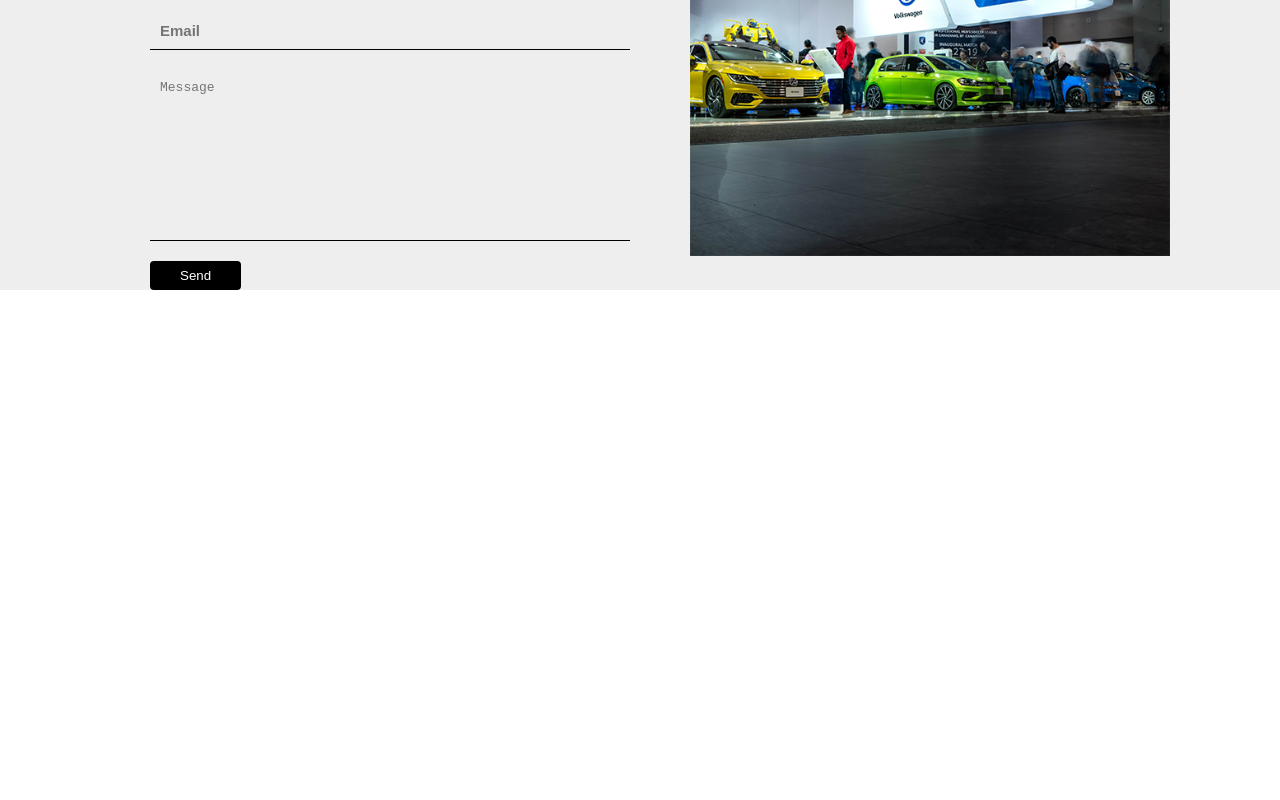
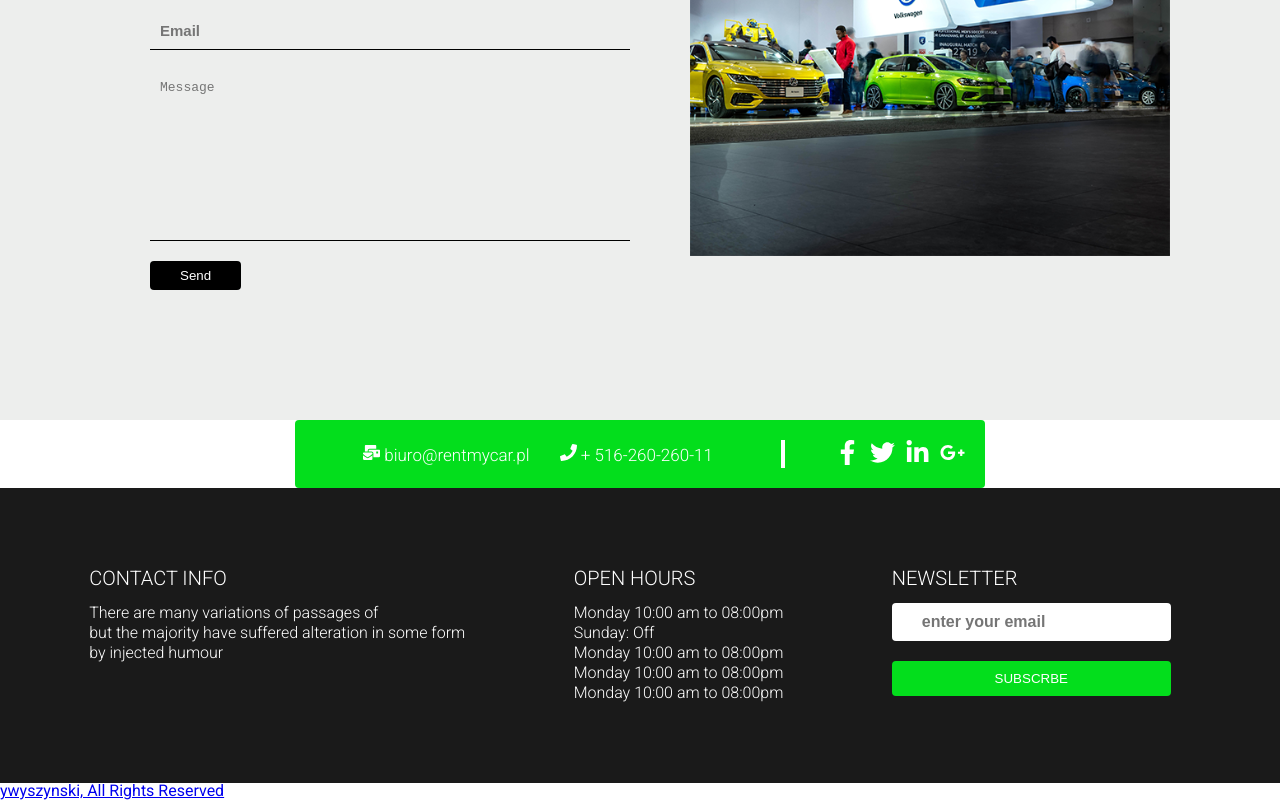
Before and after one commit to yevgeniywyszynski/rentcar, a React (Create React App) app: page / in a window 1280 px wide. Shown: the part 4360-5160 px from the top of the page. Before the commit the page ends 4650 px from the top, so only its background shows below. Built offline with nearby package versions, Linux system fonts and the light colour scheme.

Commit message:
Created new comp SocialMedia and added footer

```diff
--- a/src/components/Contact/Contact.module.scss
+++ b/src/components/Contact/Contact.module.scss
@@ -2,6 +2,7 @@
     background-color: #edeeed;
     padding-left: 150px;
     padding-right: 110px;
+    padding-bottom: 130px;
     .title{
         font-size: 60px;
         margin-bottom: 40px;
--- /dev/null
+++ b/src/components/Footer/Footer.js
@@ -0,0 +1,54 @@
+import React from "react";
+import styles from './Footer.module.scss';
+import { FaFacebookF,FaLinkedinIn,FaGooglePlusG, FaTwitter, FaPhone } from "react-icons/fa";
+import SocialMedia from "../SocialMedia/SocialMedia";
+
+const Footer = () => {
+    return(
+        <>
+        <SocialMedia />
+        <footer className={styles.footerWrapper}>
+            <div className={styles.footerContainer}>
+                <p className={styles.footerTitle}>CONTACT INFO</p>
+                <p className={styles.informationContact}>
+                    There are many variations of passages of<br></br>
+                    but the majority have suffered alteration in some form<br></br>
+                    by injected humour
+                </p>
+            </div>
+
+            <div className={styles.footerContainer}>
+                <p className={styles.footerTitle}> OPEN HOURS</p>
+                <div className={styles.footerDescription}>
+                    <p className={styles.footerContact}>Monday 10:00 am to 08:00pm</p>
+                    <p className={styles.footerContact}>Sunday: Off</p>
+                    <p className={styles.footerContact}>Monday 10:00 am to 08:00pm</p>
+                    <p className={styles.footerContact}>Monday 10:00 am to 08:00pm</p>
+                    <p className={styles.footerContact}>Monday 10:00 am to 08:00pm</p>
+                </div>
+            </div>
+            <div className={styles.footerContainer}>
+                <p className={styles.footerTitle}>NEWSLETTER</p>
+                <div className={styles.newslatterWrapper}>
+                    <input
+                        type="email"
+                        className={styles.newsletterInput}
+                        placeholder="enter your email">
+                    </input>
+                    <button type="btn" className={styles.btnNewslatter}>SUBSCRBE</button>
+                </div>
+            </div>
+
+        </footer>
+
+        <div className={styles.developerWrapper}>
+            <div className={styles.developerName}>
+                <a href="#"className={styles.developerLink}>ywyszynski, All Rights Reserved</a>
+            </div>
+        </div>
+
+        </>
+    )
+}
+
+export default Footer;
--- /dev/null
+++ b/src/components/Footer/Footer.module.scss
@@ -0,0 +1,49 @@
+.footerWrapper{
+    background-color: #1a1a1a;
+    color: #fff;
+    display: flex;
+    justify-content: space-around;
+    gap: 20px;
+    padding-left: 40px;
+    padding-right: 60px;
+    gap: 10px;
+    padding-top: 80px;
+    padding-bottom: 80px;
+    .footerContainer{
+        .footerTitle{
+            font-size: 20px;
+            margin-bottom: 15px;
+            font-weight: 300;
+        }
+        .informationContact{
+            line-height: 20px;
+            font-weight: 300;
+
+        }
+        .footerDescription{
+            line-height: 20px;
+            font-weight: 300;
+        }
+        .newslatterWrapper{
+            line-height: 20px;
+            font-weight: 300;
+            display: flex;
+            flex-direction: column;
+            gap: 20px;
+            .newsletterInput{
+                padding: 10px 30px;
+                font-size: 16px;
+                font-weight: bold;
+                border: none;
+                border-radius: 4px;
+            }
+            .btnNewslatter{
+                background-color: #03de1c;
+                border: none;
+                padding: 10px 20px;
+                color: #fff;
+                border-radius: 4px;
+            }
+        }
+    }
+}
--- a/src/components/Home/Home.js
+++ b/src/components/Home/Home.js
@@ -6,6 +6,7 @@ import FeaturedCars from "../FeaturedCars/FeaturedCarsContainer";
 import styles from '../Home/Home.module.scss';
 import Portfolio from "../Portfolio/Portfolio";
 import Welcome from "../Welcome/Welcome";
+import Footer from "../Footer/Footer";
 
 const Home = () => {
     return(
@@ -16,6 +17,7 @@ const Home = () => {
             <FeaturedCars />
             <Portfolio />
             <Contact />
+            <Footer />
         </div>
     )
 }
--- /dev/null
+++ b/src/components/SocialMedia/SocialMedia.js
@@ -0,0 +1,22 @@
+import React from "react";
+import styles from '../SocialMedia/SocialMedia.module.scss';
+import { FaFacebookF,FaLinkedinIn,FaGooglePlusG, FaTwitter, FaPhone, FaMailBulk } from "react-icons/fa";
+
+const SocialMedia = () => {
+    return(
+        <div className={styles.mediaWrapper}>
+            <div className={styles.firstContactWrapper}>
+                <span className={styles.footerContact}><FaMailBulk /> biuro@rentmycar.pl</span>
+                <span className={styles.footerContact}><FaPhone/> + 516-260-260-11</span>
+            </div>
+            <div className={styles.socialIconsWrapper}>
+                <a href="#" className={styles.link}><FaFacebookF className={styles.social} /></a>
+                <a href="#" className={styles.link}><FaTwitter className={styles.social} /></a>
+                <a href="#" className={styles.link}><FaLinkedinIn className={styles.social} /></a>
+                <a href="#" className={styles.link}><FaGooglePlusG className={styles.social} /></a>
+            </div>
+        </div>
+    )
+}
+
+export default SocialMedia;
--- /dev/null
+++ b/src/components/SocialMedia/SocialMedia.module.scss
@@ -0,0 +1,33 @@
+.mediaWrapper{
+    width: 690px;
+    background-color: #03de1c;
+    margin: 0 auto;
+    padding: 20px;
+    display: grid;
+    grid-template-columns: 4fr 1fr;
+    gap: 20px;
+    align-items: center;
+    border-radius: 4px;
+    .firstContactWrapper{
+        display: flex;
+        align-items: center;
+        justify-content: center;
+        gap: 30px;
+        color: #fff;
+    }
+    .footerContact{
+        font-size: 17px;
+        font-weight: 300;
+    }
+    .socialIconsWrapper{
+        display: flex;
+        align-items: center;
+        gap: 10px;
+        border-left: 4px solid #fff;
+        padding-left: 50px;
+        .social{
+            color: #fff;
+            font-size: 25px;
+        }
+    }
+}
```
